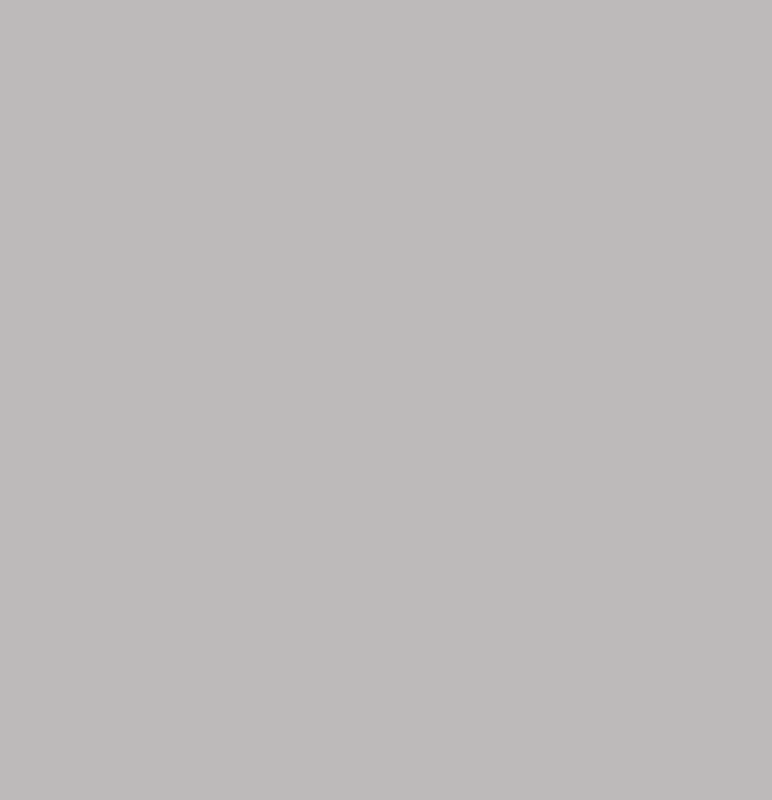
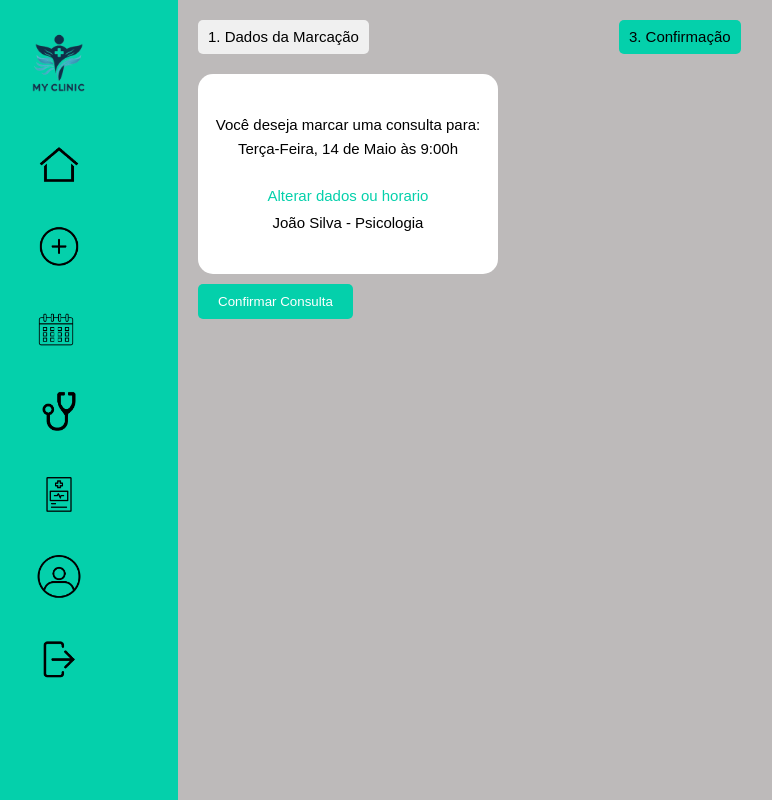
Before and after one commit to ruiiramos/myClinic-FrontEnd, a Vue app: page /confirmacao in a window 1280 px wide. Before the commit this address had no page. Shown: the whole page, without its empty margins (72-844 px from the left). Built offline with nearby package versions, Linux system fonts and the light colour scheme; what v-calendar would draw is missing.

Commit message:
Criaçao de pagina de confirmaçao de consulta

```diff
--- a/src/router/index.js
+++ b/src/router/index.js
@@ -7,6 +7,7 @@ import EspecialidadesView from '../views/EspecialidadesView.vue'
 import MedicosView from '../views/MedicosView.vue'
 import UserView from '../views/UserView.vue'
 import HomePageView from '../views/HomePageView.vue'
+import ConfirmacaoView from '../views/ConfirmacaoView.vue'
 
 const router = createRouter({
   history: createWebHistory(import.meta.env.BASE_URL),
@@ -51,6 +52,11 @@ const router = createRouter({
       name: 'user',
       component: UserView
     },
+    {
+      path: '/confirmacao',
+      name: 'confirmacao',
+      component: ConfirmacaoView
+    },
   ]
 })
 
--- /dev/null
+++ b/src/views/ConfirmacaoView.vue
@@ -0,0 +1,166 @@
+<template>
+    <div class="container">
+      <!-- Barra lateral -->
+      <div class="sidebar">
+        <!-- Conteúdo da barra lateral aqui -->
+        <ul class="sidebar-icons">
+          <img src="../img/myclinic.png" alt="Logo" class="sidebar-logo">
+          <router-link to="/home">
+            <img src="../img/noun-house-431615.png" alt="Inicio" class="sidebar-icon">
+          </router-link>
+          <router-link to="/dadosmarcacao">
+            <img src="../img/noun-plus-669265.png" alt="Marcações" class="sidebar-icon">
+          </router-link>
+          <img src="../img/noun-calender-6465838.png" alt="Agenda" class="sidebar-icon">
+          <router-link to="/medicos">
+            <img src="../img/noun-doctor-79152.png" alt="Médicos" class="sidebar-icon">
+          </router-link>
+          <router-link to="/especialidades">
+            <img src="../img/noun-diagnosis-6672493.png" alt="Especialidades" class="sidebar-icon">
+          </router-link>
+          <router-link to="/user">
+            <img src="../img/noun-account-2049214.png" alt="Perfil" class="sidebar-icon">
+          </router-link>
+          <router-link to="/login">
+            <img src="../img/noun-logout-6733782.png" alt="Terminar Sessão" class="sidebar-icon">
+          </router-link>
+        </ul>
+      </div>
+
+      <div class="myclinic">
+        <div class="progress-bar">
+          <!--Barra de progresso com etapas -->
+          <span>1. Dados da Marcação</span>
+          <span class="active">3. Confirmação</span>
+        </div>
+        <div class="centered-box">
+          <p>Você deseja marcar uma consulta para:</p>
+          <p>Terça-Feira, 14 de Maio às 9:00h</p>
+          <a href='/dadosmarcacao' class="link">Alterar dados ou horario</a>
+          <p>João Silva - Psicologia</p>
+        </div>
+        <button class="confirm-button" @click="showPopup">Confirmar Consulta</button>
+        <!-- Pop-up -->
+        <div v-if="popupVisible" class="popup">
+          Consulta marcada com sucesso
+        </div>
+      </div>
+    </div>
+  </template>
+
+  <script>
+  export default {
+    data() {
+      return {
+        popupVisible: false
+      };
+    },
+    methods: {
+      showPopup() {
+        this.popupVisible = true;
+        setTimeout(() => {
+          this.popupVisible = false;
+        }, 2000); // 2 segundos
+      }
+    }
+  };
+  </script>
+
+  <style scoped>
+  .container {
+    display: flex;
+    flex-direction: row;
+  }
+
+  .sidebar {
+    width: 250px;
+    background-color: #f0f0f0;
+    padding: 20px;
+    height: 100vh;
+    background: #04D0AB;
+  }
+  .sidebar-logo {
+    width: 90px;
+    height: 90px;
+    margin-left: 15%;
+  }
+
+  .sidebar-icon {
+    width: 50px;
+    height: 50px;
+    margin-left: 25%;
+    margin-top: 15%;
+  }
+
+  .myclinic {
+    font-family: 'Arial', sans-serif;
+    color: #000000;
+    padding: 20px;
+  }
+
+  /* Barra de progresso e etapas */
+  .progress-bar {
+    display: flex;
+    justify-content: center;
+    margin-bottom: 20px;
+  }
+
+  .progress-bar span {
+    background: #f0f0f0;
+    padding: 5px 10px;
+    border-radius: 5px;
+    margin-right: 250px;
+  }
+
+  .progress-bar span.active {
+    background: #04D0AB;
+    color: black;
+  }
+
+  .centered-box {
+    width: 300px;
+    height: 200px;
+    background-color: white;
+    display: flex;
+    flex-direction: column;
+    justify-content: center;
+    align-items: center;
+    text-align: center;
+    border-radius: 15px;
+  }
+
+  .link {
+    display: block;
+    text-align: center;
+    margin-top: 20px;
+    color: #04D0AB;
+    text-decoration: none;
+    transition: color 0.3s;
+  }
+
+  .confirm-button {
+    display: block;
+    margin-top: 10px;
+    padding: 10px 20px;
+    background-color: #04D0AB;
+    color: white;
+    border: none;
+    border-radius: 5px;
+    cursor: pointer; /* Cursor de ponteiro ao passar o mouse */
+
+  }
+
+  .confirm-button:hover {
+    background-color: #03b598;
+  }
+
+  .popup {
+    position: fixed;
+    top: 20px;
+    right: 20px;
+    background-color: rgba(0, 255, 8, 0.7);
+    color: white;
+    padding: 10px;
+    border-radius: 5px;
+  }
+  </style>
```
